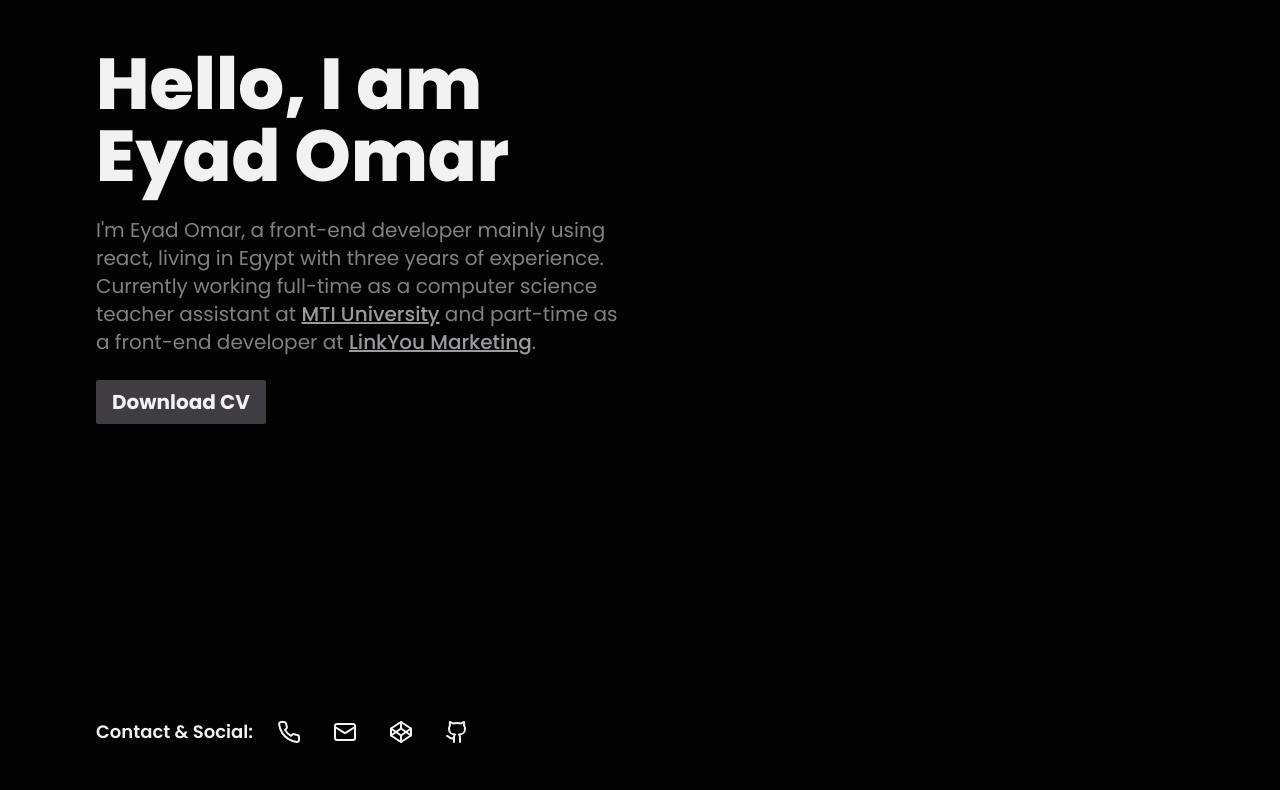
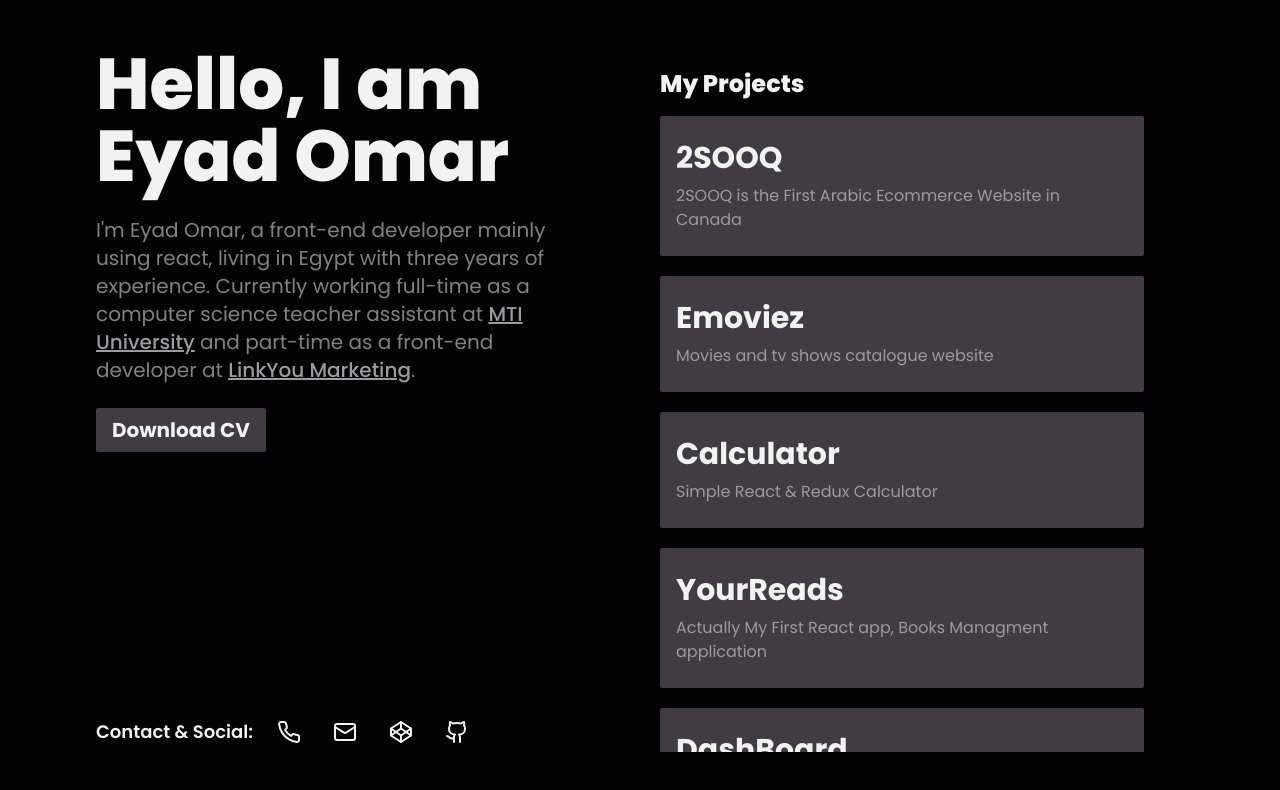
Before and after one commit to EyadOmar/portfolio, a React (Vite) app: page / in a window 1280 px wide. Shown: the top 790 px of the page. Built offline with nearby package versions, Linux system fonts and the light colour scheme.

Commit message:
added projects

```diff
--- a/src/App.tsx
+++ b/src/App.tsx
@@ -1,10 +1,11 @@
 import Personal from "./components/Personal";
+import Projects from "./components/Projects";
 
 function App() {
   return (
-    <main className="bg-background text-foreground flex min-h-screen flex-col justify-center px-6 py-8 md:px-12  md:py-10 lg:flex-row lg:gap-10 lg:px-24 lg:py-12">
+    <main className="bg-background text-foreground flex min-h-screen flex-col justify-center px-6 py-8 md:px-12 md:py-10  lg:h-screen lg:flex-row lg:gap-10 lg:px-24 lg:py-12">
       <Personal />
-      <section className="flex-1"></section>
+      <Projects />
     </main>
   );
 }
--- /dev/null
+++ b/src/components/Card.tsx
@@ -0,0 +1,19 @@
+type CardProps = {
+  link: string;
+  title: string;
+  desc: string;
+};
+function Card({ link, title, desc }: CardProps) {
+  return (
+    <>
+      <a href={link} target="_blank">
+        <div className="bg-accent rounded-sm px-4 py-6 transition-all duration-300 ease-in-out hover:brightness-125 lg:hover:scale-105">
+          <h3 className="mb-2 text-xl font-bold md:text-3xl">{title}</h3>
+          <p className=" text-foreground-300 text-sm md:text-base">{desc}</p>
+        </div>
+      </a>
+    </>
+  );
+}
+
+export default Card;
--- /dev/null
+++ b/src/components/Projects.tsx
@@ -0,0 +1,17 @@
+import Card from "./Card";
+import projects from "@/lib/Projects";
+
+function Projects() {
+  return (
+    <section className="h-full flex-1 overflow-y-auto px-10 py-5">
+      <h2 className="mb-4 text-2xl font-extrabold">My Projects</h2>
+      <div className="flex flex-col gap-5">
+        {projects.map((p) => (
+          <Card key={p.id} link={p.link} title={p.title} desc={p.desc} />
+        ))}
+      </div>
+    </section>
+  );
+}
+
+export default Projects;
--- a/src/index.css
+++ b/src/index.css
@@ -5,3 +5,12 @@
 body {
   font-family: "Poppins", sans-serif;
 }
+
+::-webkit-scrollbar {
+  width: 4px;
+  background: #9c9a9e;
+}
+
+::-webkit-scrollbar-thumb {
+  background-color: white;
+}
--- /dev/null
+++ b/src/lib/Projects.ts
@@ -0,0 +1,40 @@
+const projects = [
+  {
+    id: "project_1",
+    link: "https://2sooq.com/",
+    title: "2SOOQ",
+    desc: "2SOOQ is the First Arabic Ecommerce Website in Canada",
+  },
+  {
+    id: "project_2",
+    link: "https://emoviez.netlify.app/",
+    title: "Emoviez",
+    desc: "Movies and tv shows catalogue website",
+  },
+  {
+    id: "project_3",
+    link: "https://codepen.io/EyadOmar/full/xxQvPGP",
+    title: "Calculator",
+    desc: "Simple React & Redux Calculator",
+  },
+  {
+    id: "project_4",
+    link: "https://yourreads.netlify.app/",
+    title: "YourReads",
+    desc: "Actually My First React app, Books Managment application",
+  },
+  {
+    id: "project_5",
+    link: "https://eyadomar.github.io/Dashboard-template/index.html",
+    title: "DashBoard",
+    desc: "HTML CSS JS Dashboard",
+  },
+  {
+    id: "project_6",
+    link: "https://eyadomar.github.io/ElZero-Template/",
+    title: "Landing Page",
+    desc: "HTML CSS JS Landing Page",
+  },
+];
+
+export default projects;
```
